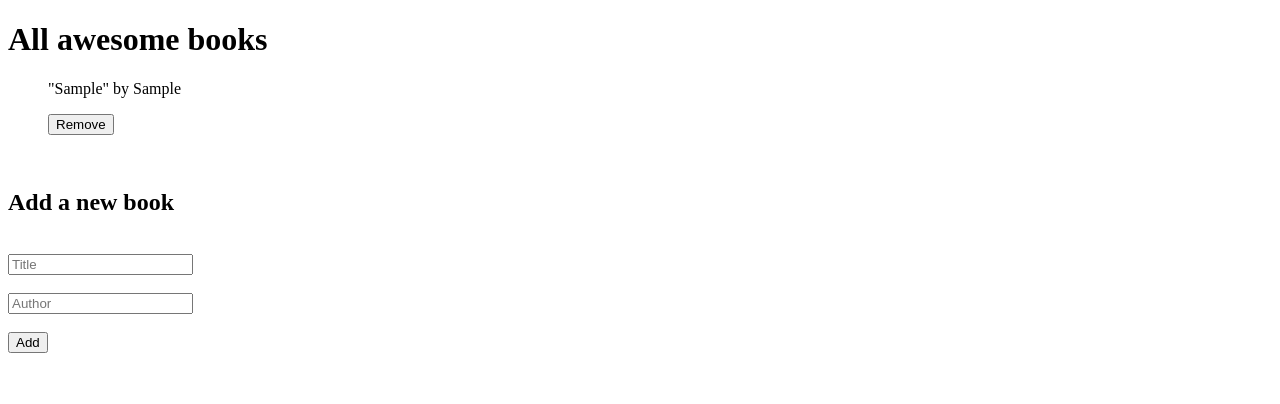
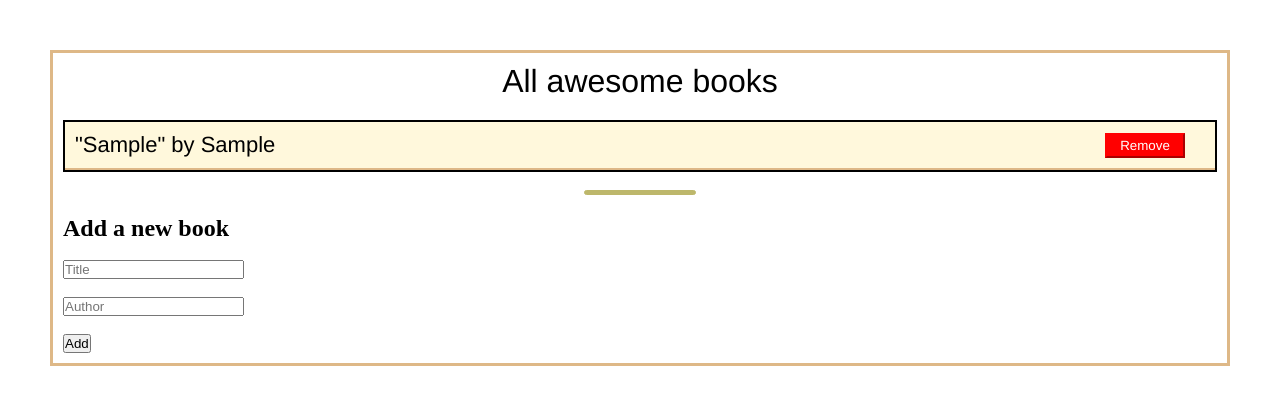
Before and after one commit to HERMON-1995/Awesome-books-project, a website: page index.html in a window 1280 px wide. Both pictures are taken after typing "Sample", "Sample" into the empty fields and a click on the input "Add". Drawn offline with Linux system fonts and the light colour scheme.

Commit message:
Update style.css file

```diff
--- a/style.css
+++ b/style.css
@@ -1 +1,68 @@
-/* No style was used! */
+html {
+    box-sizing: border-box;
+    width: 100%;
+}
+
+*, *::after, *::before {
+    padding: 0px;
+    margin: 0px;
+}
+
+.container {
+    border: 3px solid burlywood;
+    display: flex;
+    flex-direction: column;
+    margin: 50px;
+    padding: 10px;
+}
+
+.h1-all {
+    text-align: center;
+    font-weight: 100;
+    font-family: 'Franklin Gothic Medium', 'Arial Narrow', Arial, sans-serif;
+}
+
+#book-list {
+    border: 2px solid black;
+    display: flex;
+    flex-direction: column;
+    padding: 0px;
+    margin-top: 20px;
+}
+
+.book {
+    display: flex;
+    justify-content: space-between;
+    align-items: center;
+    background-color: cornsilk;
+    padding: 10px;
+    border-bottom: 2px solid burlywood;
+}
+
+.book p {
+    font-size: 22px;
+    font-weight: 100;
+    font-family: 'Franklin Gothic Medium', 'Arial Narrow', Arial, sans-serif;
+}
+
+.book .btn {
+    margin-right: 20px;
+    height: 25px;
+    width: 80px;
+    background-color: red;
+    color: white;
+    font-weight: 100;
+    font-family: 'Franklin Gothic Medium', 'Arial Narrow', Arial, sans-serif;
+    border-color: red;
+}
+
+.line {
+    display: block;
+    align-self: center;
+    border: 1px solid darkkhaki;
+    margin-bottom: 20px;
+    width: 110px;
+    height: 3px;
+    border-radius: 5px;
+    background-color: darkkhaki;
+}
```
